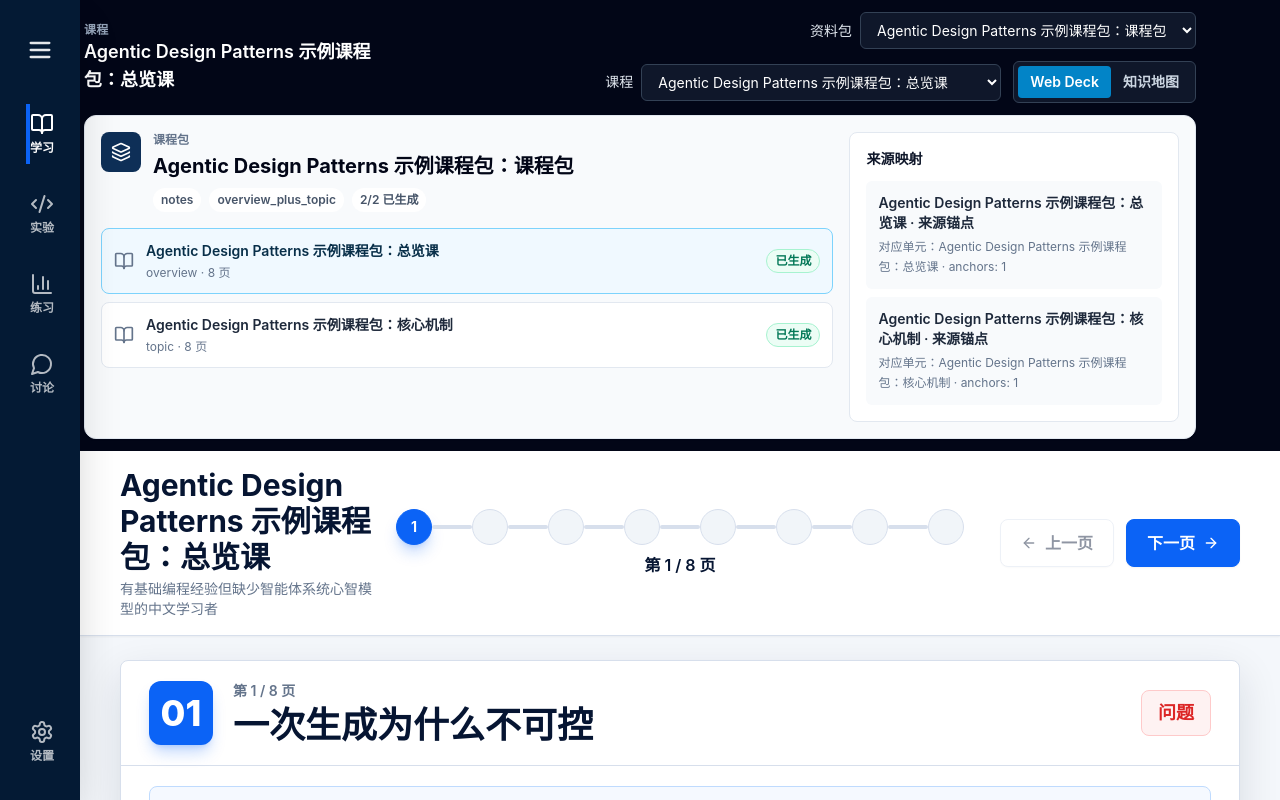
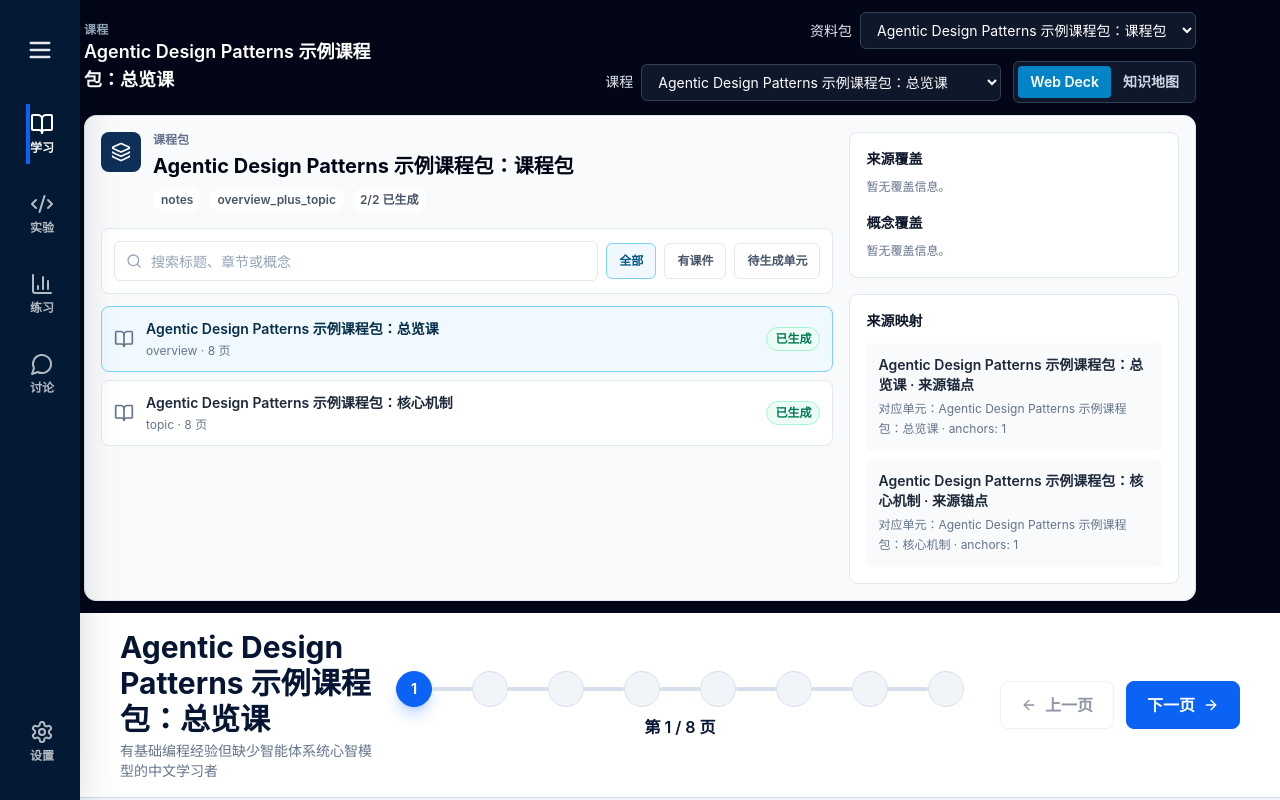
Before and after one commit to MagicianDu/ai-interactive-learning-agent, a React (Vite) app: page / in a window 1280 px wide. Shown: the top 800 px of the page. Built offline with nearby package versions, Linux system fonts and the light colour scheme.

Commit message:
Improve course pack management UI

```diff
--- /dev/null
+++ b/src/components/course/CourseCoveragePanel.tsx
@@ -0,0 +1,74 @@
+import type { CoursePack } from "../../schemas/course-pack.schema";
+
+type CoverageStatus = "covered" | "partial" | "deferred" | "omitted";
+
+type CoverageItem = {
+  id: string;
+  status: CoverageStatus;
+  unitIds: string[];
+  notes?: string;
+};
+
+type CourseCoveragePanelProps = {
+  coursePack: CoursePack;
+};
+
+const statusLabel: Record<CoverageStatus, string> = {
+  covered: "已覆盖",
+  partial: "部分覆盖",
+  deferred: "延后",
+  omitted: "省略"
+};
+
+function CoverageList({ items, title }: { items: CoverageItem[]; title: string }) {
+  return (
+    <section>
+      <h3 className="text-sm font-bold text-slate-900">{title}</h3>
+      {items.length > 0 ? (
+        <ul className="mt-2 grid gap-2">
+          {items.map((item) => (
+            <li className="rounded-md bg-slate-50 p-3 text-xs leading-5 text-slate-600" key={item.id}>
+              <div className="flex items-start justify-between gap-3">
+                <span className="min-w-0 break-words font-semibold text-slate-800">{item.id}</span>
+                <span className="shrink-0 rounded-full bg-white px-2 py-0.5 font-semibold text-slate-600">
+                  {statusLabel[item.status]}
+                </span>
+              </div>
+              <p className="mt-1">
+                对应单元：{item.unitIds.length} 个{item.notes ? ` · ${item.notes}` : ""}
+              </p>
+            </li>
+          ))}
+        </ul>
+      ) : (
+        <p className="mt-2 text-xs leading-5 text-slate-500">暂无覆盖信息。</p>
+      )}
+    </section>
+  );
+}
+
+export function CourseCoveragePanel({ coursePack }: CourseCoveragePanelProps) {
+  const sourceItems =
+    coursePack.sourceCoverage?.map((entry) => ({
+      id: entry.sourceNodeId,
+      status: entry.status,
+      unitIds: entry.unitIds,
+      notes: entry.notes
+    })) ?? [];
+  const conceptItems =
+    coursePack.conceptCoverage?.map((entry) => ({
+      id: entry.conceptId,
+      status: entry.status,
+      unitIds: entry.unitIds,
+      notes: entry.notes
+    })) ?? [];
+
+  return (
+    <section className="rounded-lg border border-slate-200 bg-white p-4">
+      <div className="grid gap-4">
+        <CoverageList items={sourceItems} title="来源覆盖" />
+        <CoverageList items={conceptItems} title="概念覆盖" />
+      </div>
+    </section>
+  );
+}
--- a/src/components/course/CourseShell.tsx
+++ b/src/components/course/CourseShell.tsx
@@ -1,6 +1,8 @@
-import { Layers3 } from "lucide-react";
+import { Search, Layers3 } from "lucide-react";
+import { useMemo, useState } from "react";
 
 import type { CoursePack } from "../../schemas/course-pack.schema";
+import { CourseCoveragePanel } from "./CourseCoveragePanel";
 import { CourseUnitList, type CourseUnitView } from "./CourseUnitList";
 import { SourceMappingPanel } from "./SourceMappingPanel";
 
@@ -11,8 +13,36 @@ type CourseShellProps = {
   onSelectLesson: (lessonId: string) => void;
 };
 
+type GenerationFilter = "all" | "generated" | "pending";
+
 export function CourseShell({ coursePack, units, selectedLessonId, onSelectLesson }: CourseShellProps) {
+  const [searchText, setSearchText] = useState("");
+  const [generationFilter, setGenerationFilter] = useState<GenerationFilter>("all");
   const generatedCount = units.filter((entry) => entry.lessonAvailable).length;
+  const normalizedSearchText = searchText.trim().toLowerCase();
+  const filteredUnits = useMemo(
+    () =>
+      units.filter(({ unit, lessonAvailable }) => {
+        if (generationFilter === "generated" && !lessonAvailable) {
+          return false;
+        }
+
+        if (generationFilter === "pending" && lessonAvailable) {
+          return false;
+        }
+
+        if (!normalizedSearchText) {
+          return true;
+        }
+
+        const searchableText = [unit.title, unit.kind, ...unit.conceptIds, ...(unit.chapterRefs ?? [])]
+          .join(" ")
+          .toLowerCase();
+
+        return searchableText.includes(normalizedSearchText);
+      }),
+    [generationFilter, normalizedSearchText, units]
+  );
 
   return (
     <section className="rounded-xl border border-slate-200 bg-slate-50 p-4 text-slate-900 shadow-sm">
@@ -35,12 +65,74 @@ export function CourseShell({ coursePack, units, selectedLessonId, onSelectLesso
             </div>
           </div>
 
-          <div className="mt-4">
-            <CourseUnitList onSelectLesson={onSelectLesson} selectedLessonId={selectedLessonId} units={units} />
+          <div className="mt-4 grid gap-3">
+            <div className="grid gap-2 rounded-lg border border-slate-200 bg-white p-3 md:grid-cols-[minmax(0,1fr)_auto] md:items-center">
+              <label className="relative block min-w-0">
+                <Search aria-hidden="true" className="pointer-events-none absolute left-3 top-1/2 size-4 -translate-y-1/2 text-slate-400" />
+                <input
+                  aria-label="搜索课程单元"
+                  className="h-10 w-full rounded-md border border-slate-200 bg-white py-2 pl-9 pr-3 text-sm outline-none transition placeholder:text-slate-400 focus:border-sky-400 focus:ring-2 focus:ring-sky-100"
+                  onChange={(event) => setSearchText(event.target.value)}
+                  placeholder="搜索标题、章节或概念"
+                  type="search"
+                  value={searchText}
+                />
+              </label>
+              <div className="flex flex-wrap gap-2" role="group" aria-label="课程生成状态过滤">
+                <button
+                  className={[
+                    "h-9 rounded-md border px-3 text-xs font-semibold transition",
+                    generationFilter === "all"
+                      ? "border-sky-300 bg-sky-50 text-sky-800"
+                      : "border-slate-200 bg-white text-slate-600 hover:border-sky-300"
+                  ].join(" ")}
+                  onClick={() => setGenerationFilter("all")}
+                  type="button"
+                >
+                  全部
+                </button>
+                <button
+                  aria-label="已生成"
+                  className={[
+                    "h-9 rounded-md border px-3 text-xs font-semibold transition",
+                    generationFilter === "generated"
+                      ? "border-sky-300 bg-sky-50 text-sky-800"
+                      : "border-slate-200 bg-white text-slate-600 hover:border-sky-300"
+                  ].join(" ")}
+                  onClick={() => setGenerationFilter("generated")}
+                  type="button"
+                >
+                  有课件
+                </button>
+                <button
+                  aria-label="待生成"
+                  className={[
+                    "h-9 rounded-md border px-3 text-xs font-semibold transition",
+                    generationFilter === "pending"
+                      ? "border-sky-300 bg-sky-50 text-sky-800"
+                      : "border-slate-200 bg-white text-slate-600 hover:border-sky-300"
+                  ].join(" ")}
+                  onClick={() => setGenerationFilter("pending")}
+                  type="button"
+                >
+                  待生成单元
+                </button>
+              </div>
+            </div>
+            {filteredUnits.length > 0 ? (
+              <CourseUnitList onSelectLesson={onSelectLesson} selectedLessonId={selectedLessonId} units={filteredUnits} />
+            ) : (
+              <p className="rounded-lg border border-dashed border-slate-300 bg-white p-6 text-center text-sm font-semibold text-slate-500">
+                没有匹配的课程单元
+              </p>
+            )}
           </div>
         </div>
 
-        <SourceMappingPanel coursePack={coursePack} />
+        <div className="grid content-start gap-4">
+          <CourseCoveragePanel coursePack={coursePack} />
+          <SourceMappingPanel coursePack={coursePack} />
+        </div>
       </div>
     </section>
   );
```
Also changed, not shown: 1 other file (tests, documents, lock files or other folders).
